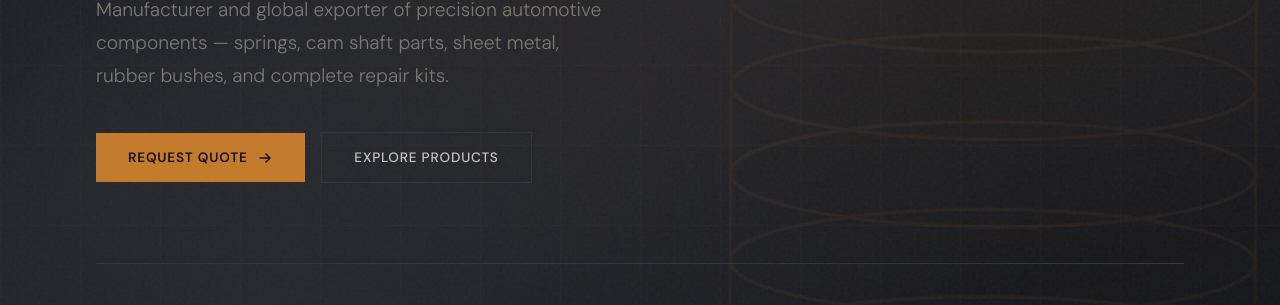
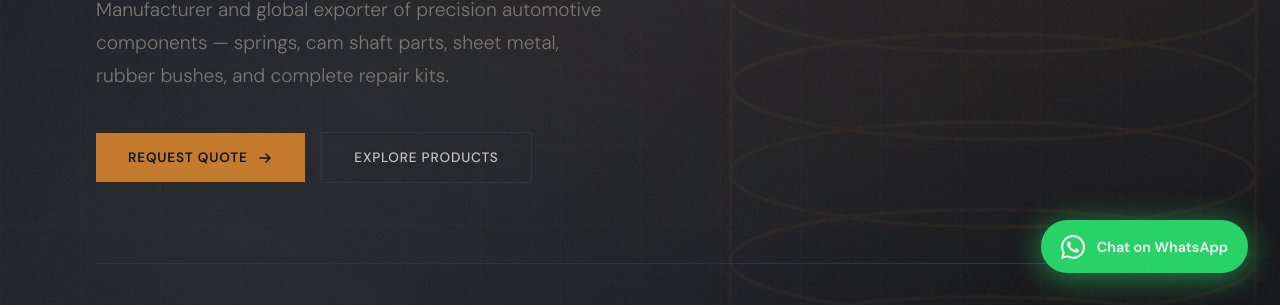
Before and after one commit to rajan-personal/gibbs, a plain HTML site: page index.html in a window 1280 px wide. Shown: the part 495-800 px from the top of the page. Drawn offline with Linux system fonts and the light colour scheme.

Commit message:
Whatsapp icon

```diff
--- a/index.html
+++ b/index.html
@@ -549,7 +549,6 @@
             overflow: hidden;
             transition: all 0.5s cubic-bezier(0.22, 1, 0.36, 1);
             cursor: pointer;
-            group: true;
         }
 
         .product-card::before {
@@ -1000,6 +999,63 @@
             .footer-top { grid-template-columns: 1fr; }
             .footer-bottom { flex-direction: column; gap: 1rem; text-align: center; }
             .about-highlights { grid-template-columns: 1fr; }
+        }
+
+        /* === WHATSAPP FLOATING BUTTON === */
+        .whatsapp-float {
+            position: fixed;
+            bottom: 2rem;
+            right: 2rem;
+            z-index: 1001;
+            display: flex;
+            align-items: center;
+            gap: 0.75rem;
+            padding: 0.9rem 1.25rem;
+            background: #25D366;
+            color: white;
+            text-decoration: none;
+            border-radius: 50px;
+            font-weight: 600;
+            font-size: 0.9rem;
+            box-shadow: 0 4px 20px rgba(37, 211, 102, 0.4);
+            transition: all 0.3s cubic-bezier(0.22, 1, 0.36, 1);
+            animation: whatsappPulse 2s ease-in-out infinite;
+        }
+
+        .whatsapp-float:hover {
+            transform: translateY(-4px) scale(1.02);
+            box-shadow: 0 8px 30px rgba(37, 211, 102, 0.5);
+            color: white;
+        }
+
+        .whatsapp-float svg {
+            width: 24px;
+            height: 24px;
+            fill: white;
+        }
+
+        .whatsapp-float span {
+            display: none;
+        }
+
+        @media (min-width: 768px) {
+            .whatsapp-float span {
+                display: inline;
+            }
+        }
+
+        @keyframes whatsappPulse {
+            0%, 100% { box-shadow: 0 4px 20px rgba(37, 211, 102, 0.4); }
+            50% { box-shadow: 0 4px 30px rgba(37, 211, 102, 0.6); }
+        }
+
+        @media (max-width: 768px) {
+            .whatsapp-float {
+                padding: 1rem;
+                border-radius: 50%;
+                bottom: 1.5rem;
+                right: 1.5rem;
+            }
         }
     </style>
 </head>
@@ -1358,6 +1414,14 @@
         </div>
     </section>
 
+    <!-- WHATSAPP FLOATING BUTTON -->
+    <a href="https://wa.me/917505279767" target="_blank" rel="noopener noreferrer" class="whatsapp-float" title="Chat on WhatsApp with Govind Goel">
+        <svg viewBox="0 0 24 24" xmlns="http://www.w3.org/2000/svg">
+            <path d="M17.472 14.382c-.297-.149-1.758-.867-2.03-.967-.273-.099-.471-.148-.67.15-.197.297-.767.966-.94 1.164-.173.199-.347.223-.644.075-.297-.15-1.255-.463-2.39-1.475-.883-.788-1.48-1.761-1.653-2.059-.173-.297-.018-.458.13-.606.134-.133.298-.347.446-.52.149-.174.198-.298.298-.497.099-.198.05-.371-.025-.52-.075-.149-.669-1.612-.916-2.207-.242-.579-.487-.5-.669-.51-.173-.008-.371-.01-.57-.01-.198 0-.52.074-.792.372-.272.297-1.04 1.016-1.04 2.479 0 1.462 1.065 2.875 1.213 3.074.149.198 2.096 3.2 5.077 4.487.709.306 1.262.489 1.694.625.712.227 1.36.195 1.871.118.571-.085 1.758-.719 2.006-1.413.248-.694.248-1.289.173-1.413-.074-.124-.272-.198-.57-.347m-5.421 7.403h-.004a9.87 9.87 0 01-5.031-1.378l-.361-.214-3.741.982.998-3.648-.235-.374a9.86 9.86 0 01-1.51-5.26c.001-5.45 4.436-9.884 9.888-9.884 2.64 0 5.122 1.03 6.988 2.898a9.825 9.825 0 012.893 6.994c-.003 5.45-4.437 9.884-9.885 9.884m8.413-18.297A11.815 11.815 0 0012.05 0C5.495 0 .16 5.335.157 11.892c0 2.096.547 4.142 1.588 5.945L.057 24l6.305-1.654a11.882 11.882 0 005.683 1.448h.005c6.554 0 11.89-5.335 11.893-11.893a11.821 11.821 0 00-3.48-8.413z"/>
+        </svg>
+        <span>Chat on WhatsApp</span>
+    </a>
+
     <!-- FOOTER -->
     <footer>
         <div class="footer-inner">
```
